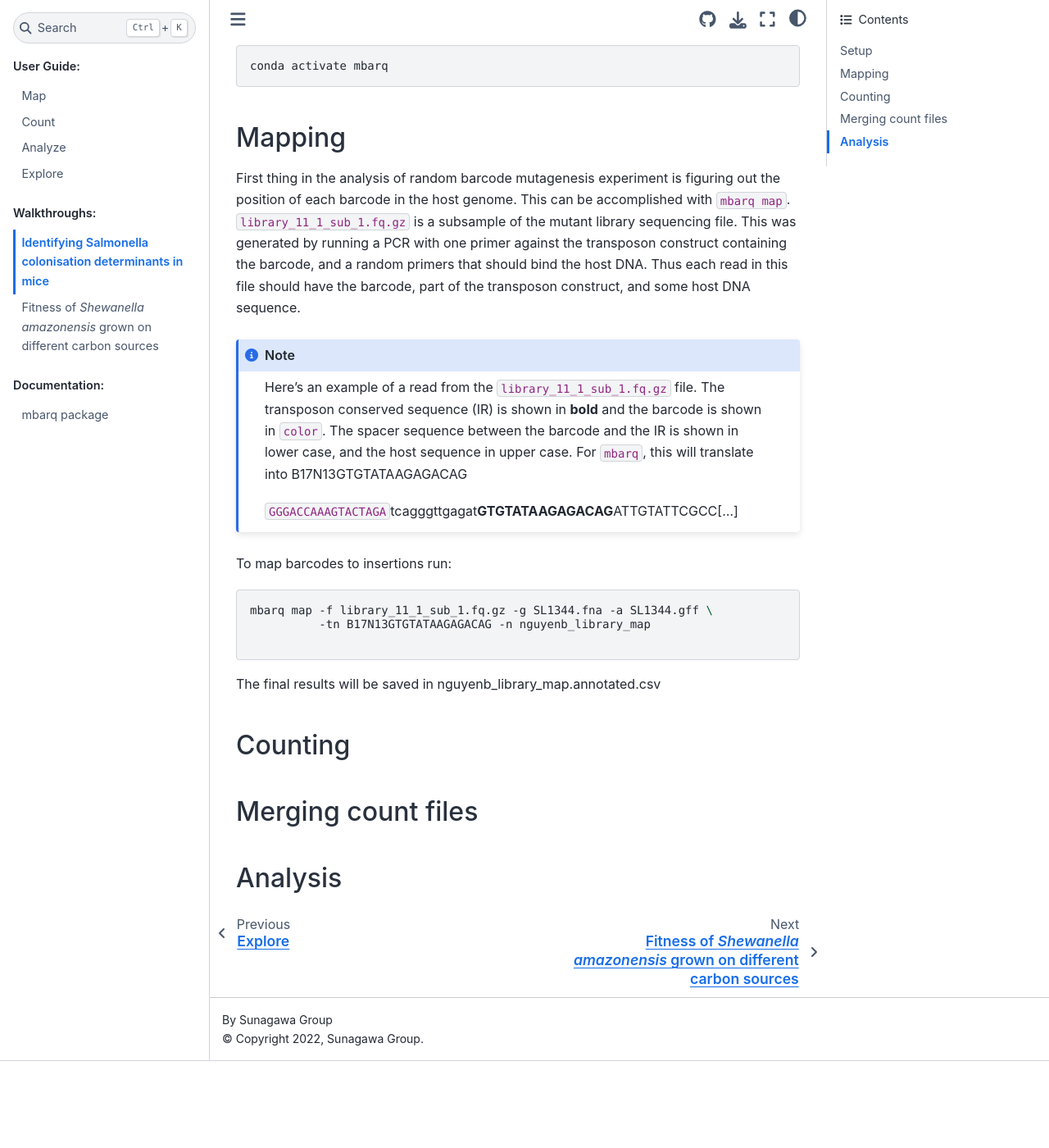
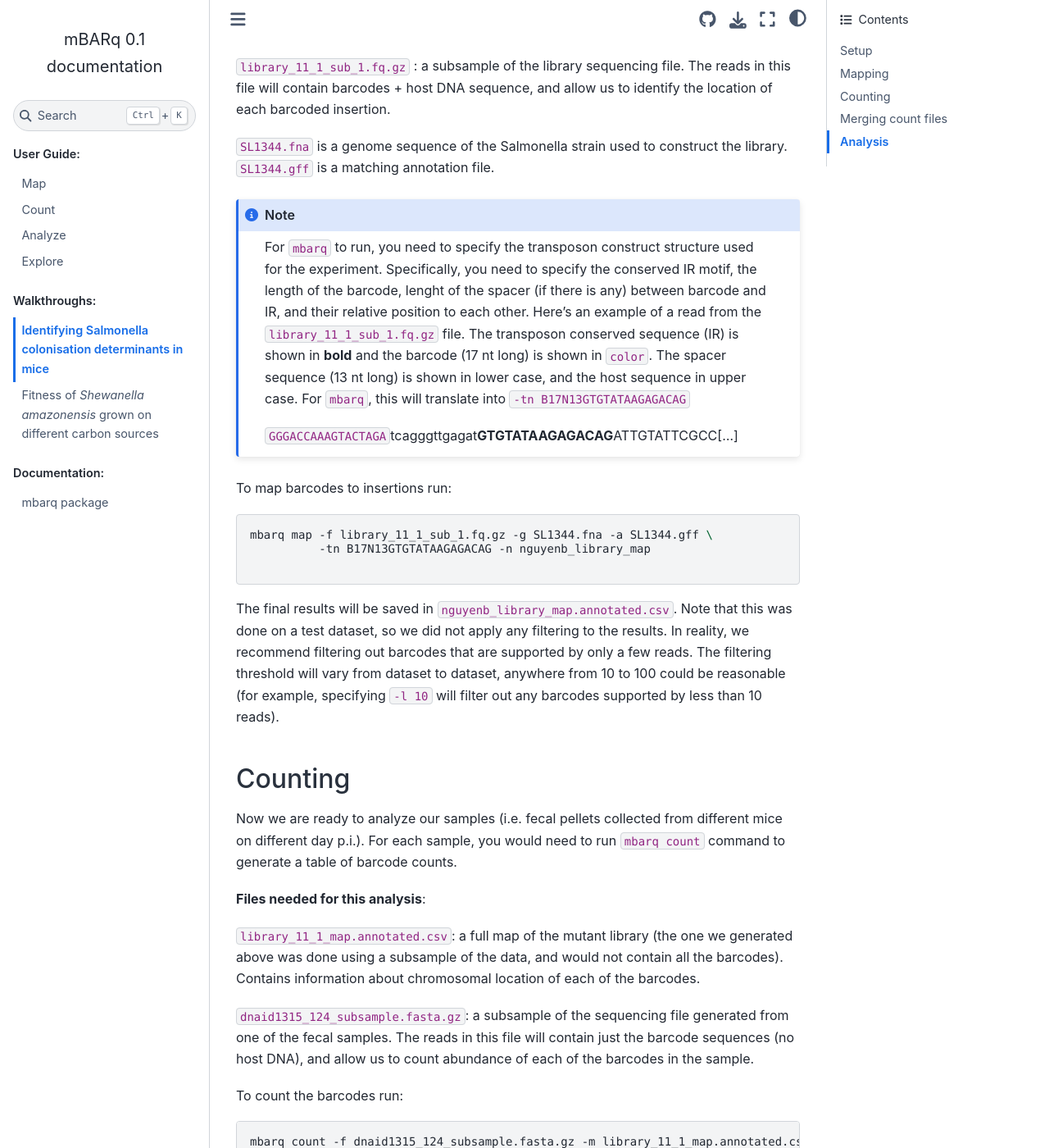
Before and after one commit to MicrobiologyETHZ/mbarq, a Sphinx documentation site: the page built from docs/salmonella.md, in a window 1280 px wide and 1400 px high, scrolled down 984 px. Shown: the whole window at 82% size. Built offline with Sphinx 7.4.7 and the Sphinx Book theme 1.1.4, drawn with Linux system fonts in a browser that asks for light colours; before the commit the page ends 2278 px from its top, so only the background shows below that; some of the changed text lies outside the part shown.

Commit message:
Adding to salmonella walkthrough

````diff
--- a/docs/salmonella.md
+++ b/docs/salmonella.md
@@ -1,18 +1,14 @@
 # Identifying Salmonella colonisation determinants in mice
 
 This analysis is based on the BarSeq screen described in [Import of aspartate and malate by DcuABC drives H2/fumarate respiration to promote initial Salmonella gut-lumen colonization in mice](https://doi.org/10.1016%2Fj.chom.2020.04.013).
-In this paper, the authors generated a barcoded library of Salmonella mutants. This library was then used to infect LCM mice, and the fecal pellets from the infected mice were collected on days 1, 2,3, and 4 post infection. Each of the
+In the paper, the authors generated and sequenced a barcoded library of Salmonella mutants. This library was then used to infect LCM mice, and the fecal pellets from the infected mice were collected on days 1, 2,3, and 4 post infection. Each of the fecal samples was then sequenced to count the abundances of each of the barcoded mutants. The goal of the analysis was to identify which mutants are lost (and thus which genes are important for Salmonella pathogenesis) on different days post infection.
 
 
-```{warning}
-
-This walkthrough is currently under construction
-
-```
 
 ## Setup
 
-1. Download and unpack [the test data](walkthrough_downloads/nguyenb.tar.gz). After running the command below, you should see a directory named `nguyenb_walkthrough`, which should contain all the data you need for this walkthrough.
+1. Make sure you have followed [Installation instructions](install.md)
+2. Download and unpack [the test data](walkthrough_downloads/nguyenb.tar.gz). After running the command below, you should see a directory named `nguyenb_walkthrough`, which should contain all the data you need for this walkthrough.
 
 ```shell
 tar -xvzf nguyenb.tar.gz
@@ -20,20 +16,6 @@
 ls
 ```
 
-You should see the following files:
-
-```shell
-control_strains.csv
-dnaid1315_124_subsample.fasta.gz
-dnaid1315_17_mbarq_counts.csv
-dnaid1315_18_mbarq_counts.csv
-library_11_1_mbarq_merged_counts.csv
-library_11_1_sub_1.fq.gz
-sample_data.csv
-SL1344.gff
-SL1344.fna
-
-```
 
 2. Make sure `mbarq` is installed and you have created and activated the `mbarq` environment
 
@@ -47,11 +29,16 @@
 ## Mapping
 
 First thing in the analysis of random barcode mutagenesis experiment is figuring out the position of each barcode in the host genome. This can be accomplished with `mbarq map`.
-`library_11_1_sub_1.fq.gz` is a subsample of the mutant library sequencing file. This was generated by running a PCR with one primer against the transposon construct containing the barcode, and a random primers that should bind the host DNA. Thus each read in this file should have the barcode, part of the transposon construct, and some host DNA sequence.
+
+**Files needed for this analysis**:
+
+`library_11_1_sub_1.fq.gz` : a subsample of the library sequencing file. The reads in this file will contain barcodes + host DNA sequence, and allow us to identify the location of each barcoded insertion.
+
+`SL1344.fna` is a genome sequence of the Salmonella strain used to construct the library. `SL1344.gff` is a matching annotation file.
 
 ```{note}
 
-Here's an example of a read from the `library_11_1_sub_1.fq.gz` file. The transposon conserved sequence (IR) is shown in **bold** and the barcode is shown in `color`. The spacer sequence between the barcode and the IR is shown in lower case, and the host sequence in upper case. For `mbarq`, this will translate into B17N13GTGTATAAGAGACAG
+For `mbarq` to run, you need to specify the transposon construct structure used for the experiment. Specifically, you need to specify the conserved IR motif, the length of the barcode, lenght of the spacer (if there is any) between barcode and IR, and their relative position to each other. Here's an example of a read from the `library_11_1_sub_1.fq.gz` file. The transposon conserved sequence (IR) is shown in **bold** and the barcode (17 nt long) is shown in `color`. The spacer sequence (13 nt long) is shown in lower case, and the host sequence in upper case. For `mbarq`, this will translate into `-tn B17N13GTGTATAAGAGACAG`
 
 ``GGGACCAAAGTACTAGA``tcagggttgagat**GTGTATAAGAGACAG**ATTGTATTCGCC[...]
 
@@ -66,14 +53,72 @@
 
 ```
 
-The final results will be saved in nguyenb_library_map.annotated.csv
+The final results will be saved in `nguyenb_library_map.annotated.csv`. Note that this was done on a test dataset, so we did not apply any filtering to the results. In reality, we recommend filtering out barcodes that are supported by only a few reads. The filtering threshold will vary from dataset to dataset, anywhere from 10 to 100 could be reasonable (for example, specifying `-l 10` will filter out any barcodes supported by less than 10 reads).
 
 
 ## Counting
 
+Now we are ready to analyze our samples (i.e. fecal pellets collected from different mice on different day p.i.). For each sample, you would need to run `mbarq count` command to generate a table of barcode counts.
 
+
+**Files needed for this analysis**:
+
+`library_11_1_map.annotated.csv`: a full map of the mutant library (the one we generated above was done using a subsample of the data, and would not contain all the barcodes). Contains information about chromosomal location of each of the barcodes.
+
+`dnaid1315_124_subsample.fasta.gz`: a subsample of the sequencing file generated from one of the fecal samples. The reads in this file will contain just the barcode sequences (no host DNA), and allow us to count abundance of each of the barcodes in the sample.
+
+To count the barcodes run:
+
+```shell
+
+mbarq count -f dnaid1315_124_subsample.fasta.gz -m library_11_1_map.annotated.csv \
+          -tn B17N13GTGTATAAGAGACAG
+
+```
+
+You can examine the resulting count table:  dnaid1315_124_subsample_mbarq_counts.csv
 
 
 ## Merging count files
 
+After generating the count files for each of your samles, you can merge them together into a single file using `mbarq merge`. To demonstrate this, we will be using 2 previously generated count files for samples dnaid1315_17 and dnaid1315_18
+
+**Files needed for this analysis**:
+
+`dnaid1315_17_mbarq_counts.csv` and `dnaid1315_18_mbarq_counts.csv` are examples of barcode count files.
+
+To merge count tables into a single table run
+
+```shell
+
+mbarq merge -i dnaid1315_17_mbarq_counts.csv,dnaid1315_18_mbarq_counts.csv -a Name -n nguyenb_counts
+
+```
+You can examine the resulting count table:  nguyenb_counts_mbarq_merged_counts.csv
+
+
+```{note}
+You can also place all the count files into the same directory, and specify directory name with `-d` instead of listing all the file names as was shown above.
+
+```
+
+
 ## Analysis
+
+The goal of this experiment was to identify potential fitness factors on different days of Salmonella infection. Thus we want to compare mutant abundances on each day to the inoculum (mutatnt library + control strains cultured in LB), labeled as `d0`, to samples from `d1`, `d2`, `d3`, and `d4`.
+
+
+
+**Files needed for this analysis**:
+
+`library_11_1_mbarq_merged_counts.csv` contains counts for all the samples used in the experiment.
+
+`sample_data.csv` contains sample metadata, i.e. day post infection and mouse ID for each of the samples.
+
+`control_strains.csv` contains a list of barcoded wild-type isogenic strains used as a control in the study.
+
+
+```{note}
+You can read more about the `sample_data.csv` and `control_strains.csv` file formats in [Analysis section of documentation](analysis.md)
+
+```
````
Also changed, not shown: docs/index.rst (+2 -37 lines), docs/install.md (added, +40 -0 lines).
